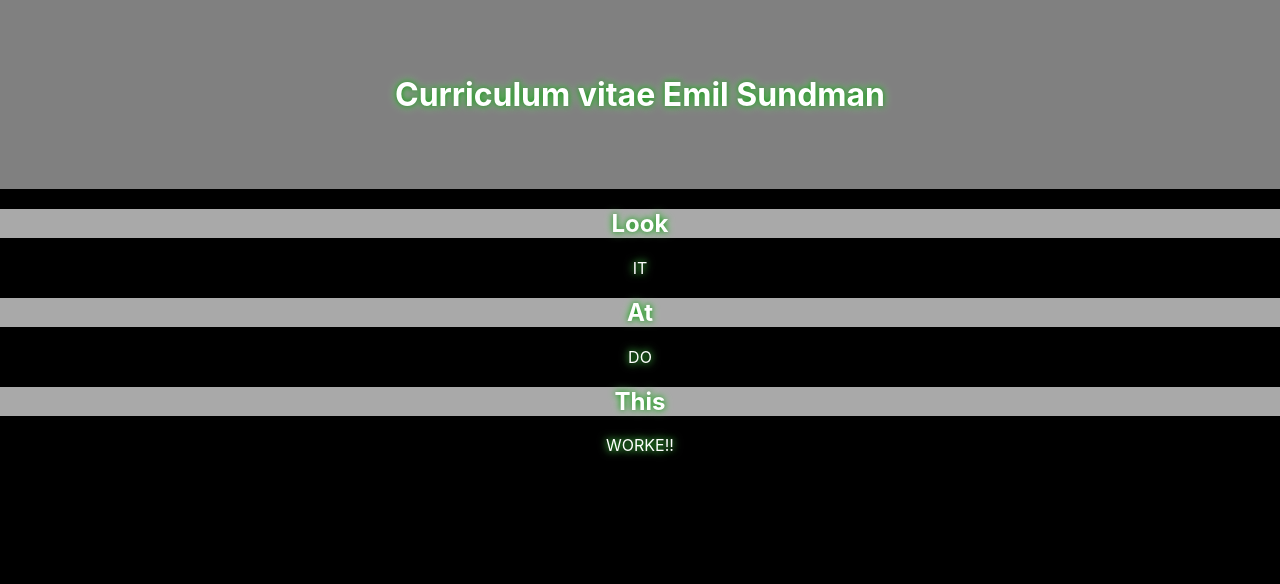
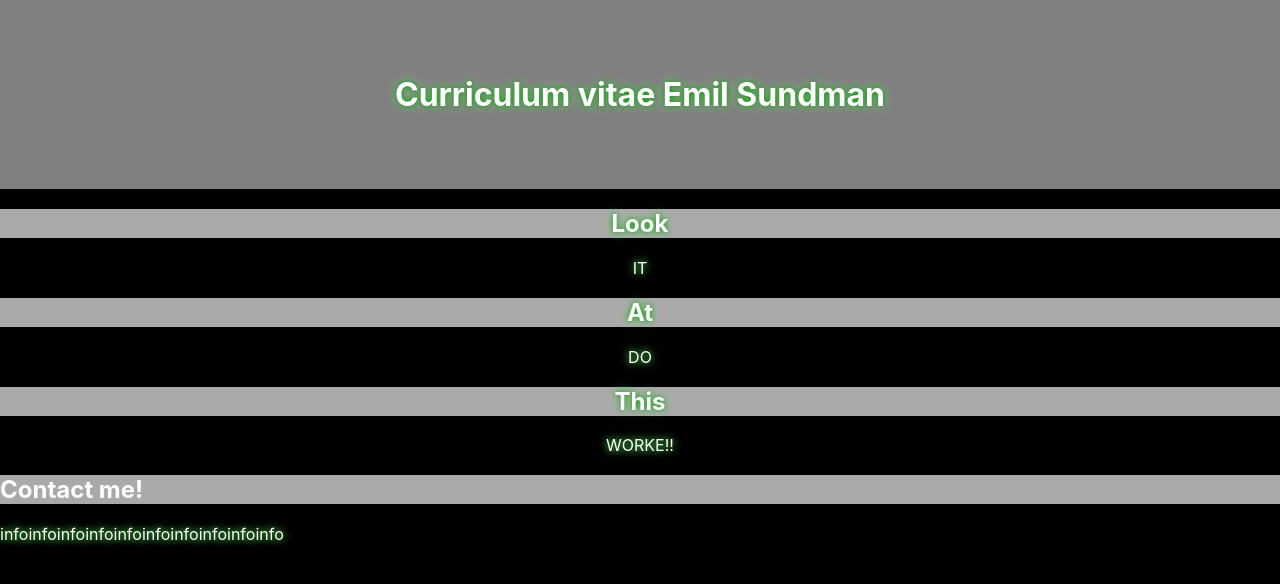
Before and after one commit to ewilsandman/Hemsida-CV, a React (Create React App) app: page / in a window 1280 px wide. Shown: the top 584 px of the page. Built offline with nearby package versions, Linux system fonts and the light colour scheme.

Commit message:
Update index.js

```diff
--- a/src/index.js
+++ b/src/index.js
@@ -70,7 +70,12 @@ function Core(){
 }
 
 function Footer(){
-return null
+return(
+<div>
+<SubTitle>Contact me!</SubTitle>
+<Main>infoinfoinfoinfoinfoinfoinfoinfoinfoinfo</Main>
+</div>
+)
 }
 
 ReactDOM.render(
```
